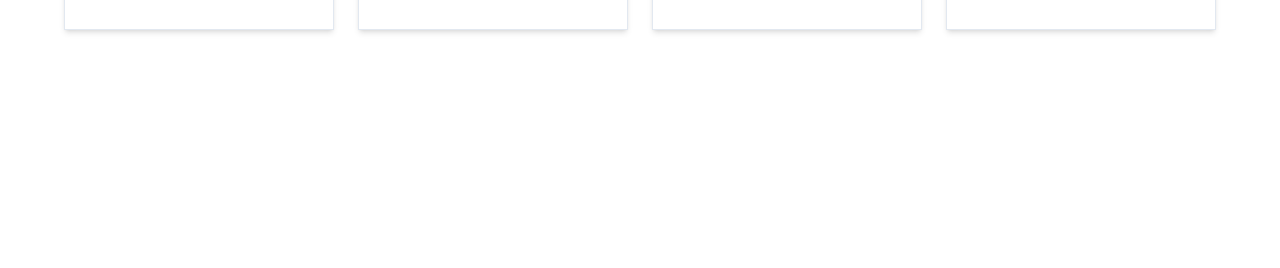
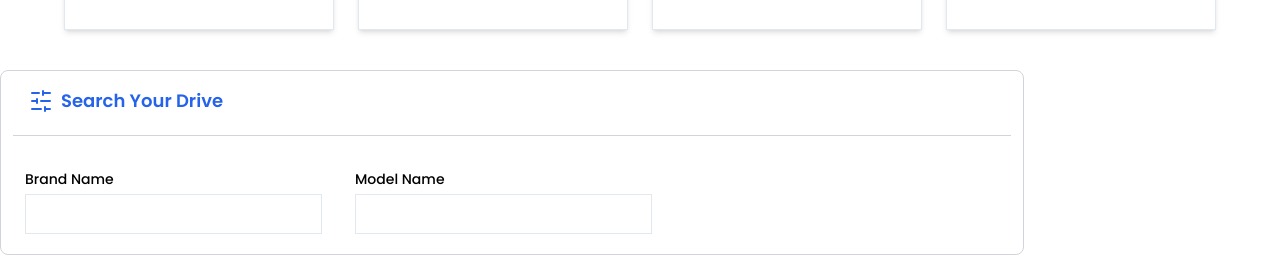
Before and after one commit to Betaray-Bill/Silver-White, a React (Vite) app in the folder client/: page / in a window 1280 px wide. Shown: the part 882-1150 px from the top of the page. Before the commit the page ends 952 px from the top, so only its background shows below. Built offline with nearby package versions, Linux system fonts and the light colour scheme.

Commit message:
added changes

```diff
--- a/client/src/App.jsx
+++ b/client/src/App.jsx
@@ -13,7 +13,6 @@ function App() {
         <Route path='/' element={<Home />}>
           <Route path='/' element={<Landing />} />
           <Route path='/sell-cars' element={<Sell />} />
-
         </Route>
       </Routes>
 
--- /dev/null
+++ b/client/src/Layout/Buy/FilterCars.jsx
@@ -0,0 +1,34 @@
+import {Input} from '@/components/ui/input'
+import {Label} from '@/components/ui/label'
+import {SlidersHorizontal } from 'lucide-react'
+
+function FilterCars() {
+    return (
+        <div
+            className='my-4 py-2 px-3 border border-gray-300 w-[80vw] rounded-md'
+            style={{
+            borderRadius: '8px'
+        }}>
+            <div className='flex justify-start items-center pb-3 border-b border-gray-300'>
+              <div className='flex items-center text-blue-600 ml-4'>
+                <SlidersHorizontal  size={24}/>
+                <h1 className='text-lg ml-2 font-semibold text-center my-2'>Search Your Drive</h1>
+              </div>
+            </div>
+
+            <div className='grid grid-cols-1 md:grid-cols-2 lg:grid-cols-3 gap-4 mt-4 p-3 '>
+              <div className='flex items-start flex-col'>
+                <Label className="my-2" htmlFor='name'>Brand Name</Label>
+                <Input type='text' className='md:w-max'/>
+              </div>
+
+              <div className='flex items-start flex-col'>
+                <Label className="my-2" htmlFor='name'>Model Name</Label>
+                <Input type='text' className='md:w-max'/>
+              </div>
+            </div>
+        </div>
+    )
+}
+
+export default FilterCars
--- a/client/src/components/Landing.jsx
+++ b/client/src/components/Landing.jsx
@@ -1,5 +1,6 @@
 import {Fragment} from "react";
 import Services from "./Services";
+import FilterCars from "@/Layout/Buy/FilterCars";
 
 const Landing = () => {
     return (
@@ -16,7 +17,7 @@ const Landing = () => {
             </section>
 
             <Services/>
-
+            <FilterCars/>
         </Fragment>
     );
 };
```
Also changed, not shown: client/src/Pages/Home.jsx (line endings or trailing spaces).
